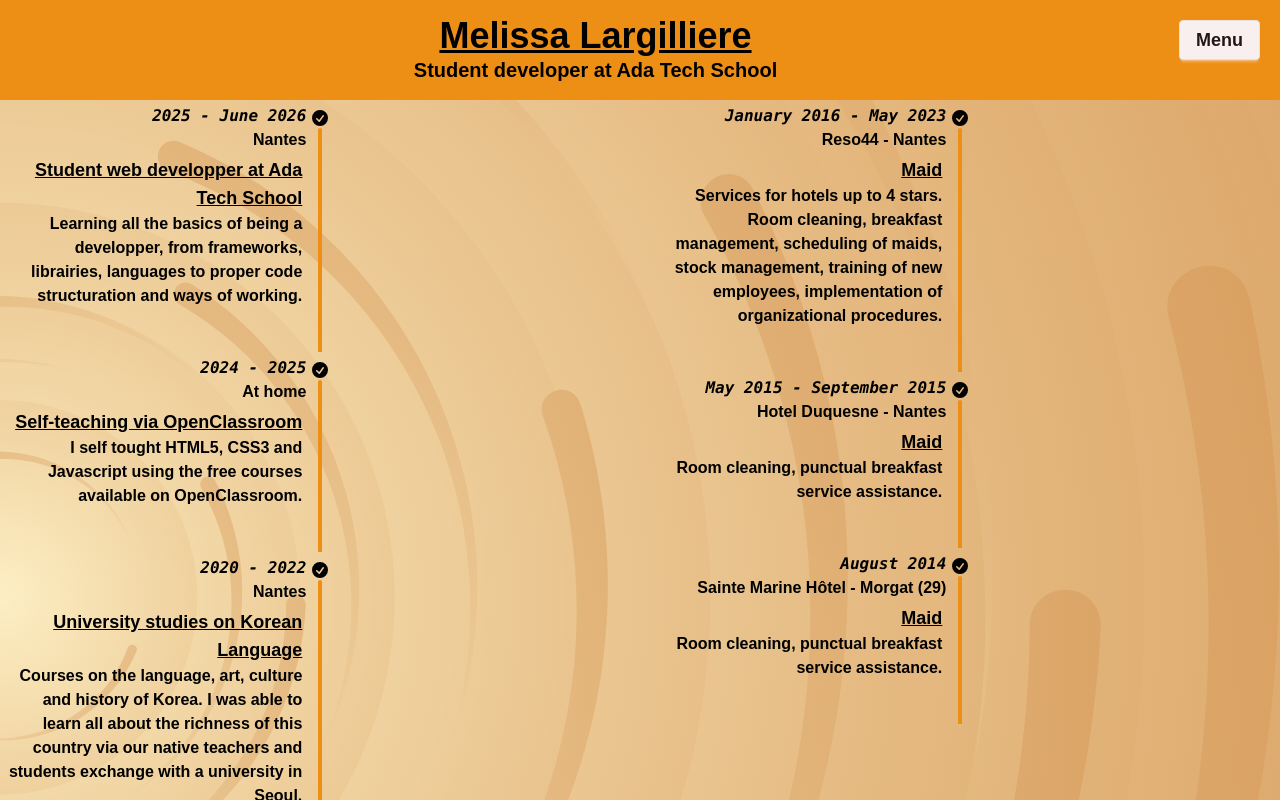
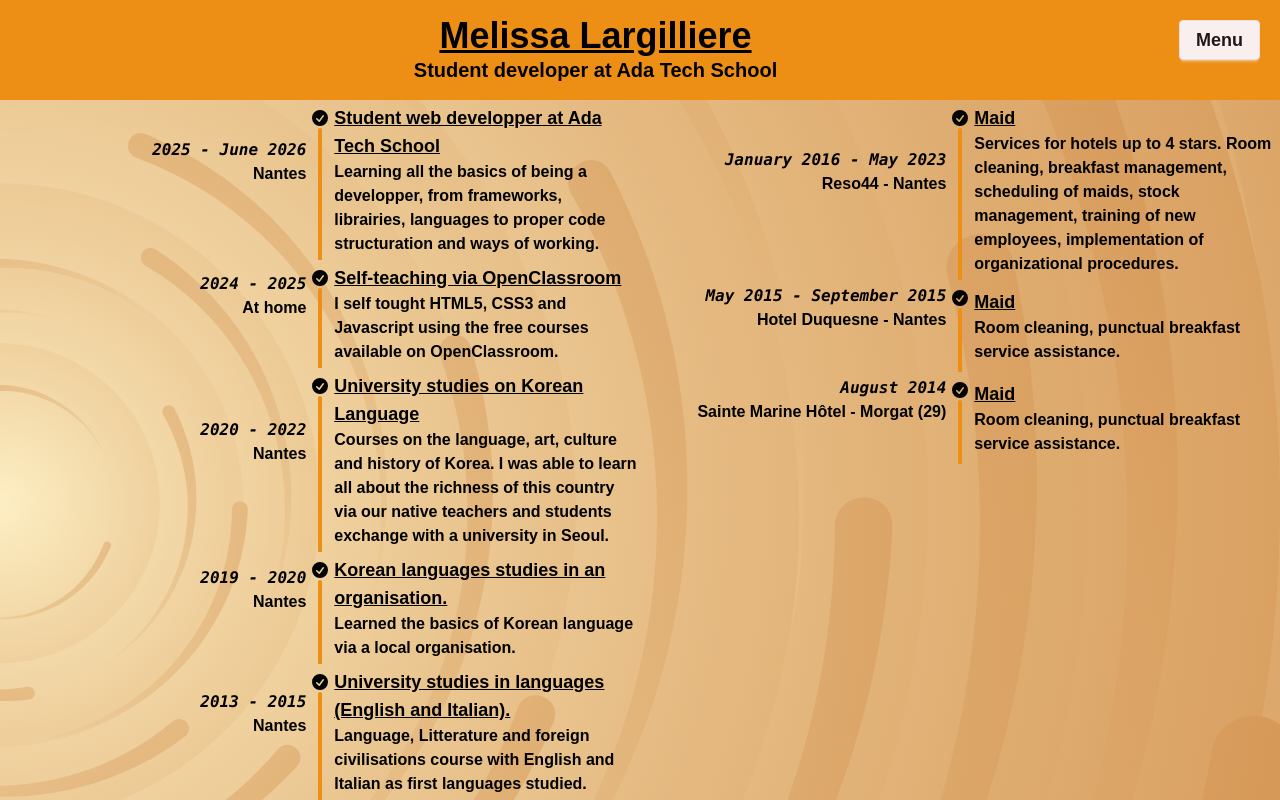
Before and after one commit to piouoiq/My_portfolio_, a React (Vite) app: page /#/Curriculum in a window 1280 px wide. Shown: the top 800 px of the page. Built offline with nearby package versions, Linux system fonts and the light colour scheme; a web font is replaced by a local one.

Commit message:
fix timelineCard

```diff
--- a/src/assets/Components/TimelineCard.tsx
+++ b/src/assets/Components/TimelineCard.tsx
@@ -16,10 +16,10 @@ export const TimelineCard = ({
       <div className="timeline-start mb-10 md:text-end">
         <time className="font-mono italic">{date}</time>
         <p>{location}</p>
-        <div className="timeline-end">
-          <div className="text-lg font-black underline">{title}</div>
-          <p>{description}</p>
-        </div>
+      </div>
+      <div className="timeline-end">
+        <div className="text-lg font-black underline">{title}</div>
+        <p>{description}</p>
       </div>
     </>
   );
```
